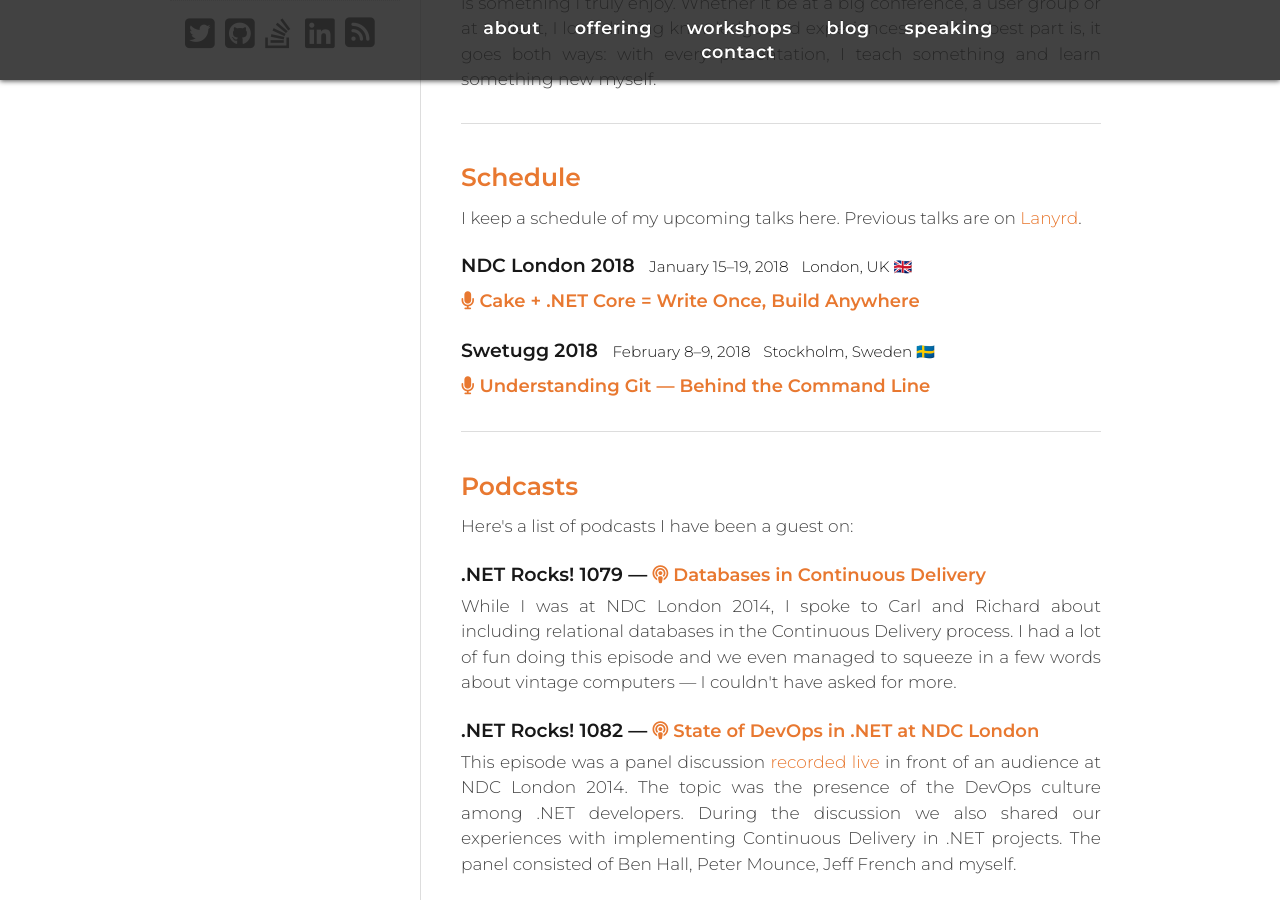
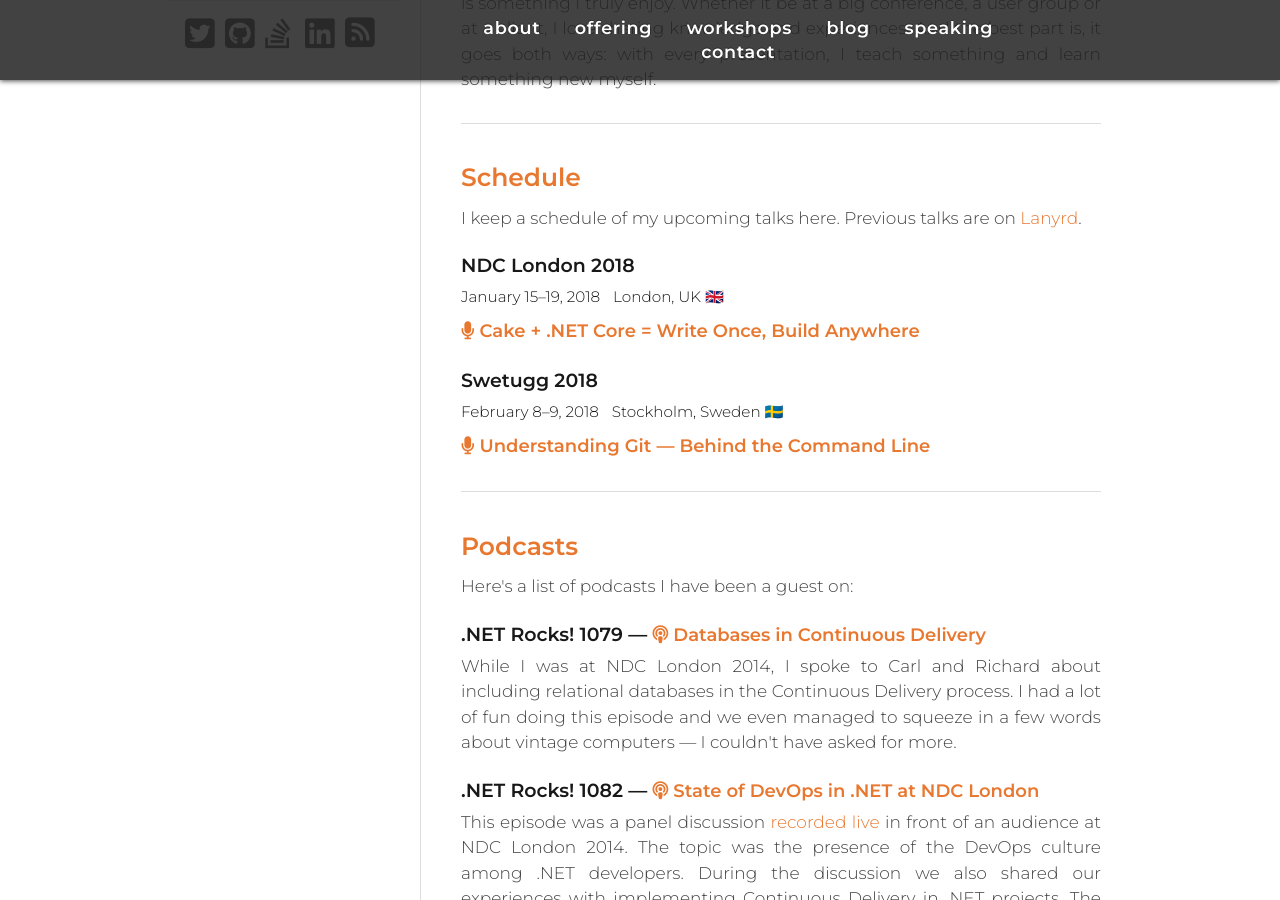
Before and after one commit to megakemp/megakemp.github.io, a Jekyll site: the page built from speaking/index.html, in a window 1280 px wide and 900 px high, scrolled down 471 px. Built offline with Jekyll 4.4.1, drawn with Linux system fonts in a browser that asks for light colours; nearby versions of some CDN libraries; comment, search, counter and statistics services are not loaded.

Commit message:
Moves the event date to a new line in the speaking schedule

```diff
--- a/speaking/index.html
+++ b/speaking/index.html
@@ -20,22 +20,22 @@
   <p>I keep a schedule of my upcoming talks here. Previous talks are on <a href="http://lanyrd.com/profile/ecampidoglio/" target="_blank">Lanyrd</a>.</p>
 
   <h4>
-    <span style="margin-right: 0.5em">NDC London 2018</span>
-    <span class="nowrap">
+    <span>NDC London 2018</span>
+    <div class="nowrap">
       <span class="inline-info">January 15–19, 2018</span>
       <span class="inline-info">London, UK 🇬🇧</span>
-    </span>
+    </div>
   </h4>
   <h4><a href="https://ndc-london.com/talk/cake-net-core-write-once-build-anywhere/" target="_blank"><i class="fa fa-microphone" aria-hidden="true"></i> Cake + .NET Core = Write Once, Build Anywhere</a></h4>
 
   <p></p>
 
   <h4>
-    <span style="margin-right: 0.5em">Swetugg 2018</span>
-    <span class="nowrap">
+    <span>Swetugg 2018</span>
+    <div class="nowrap">
       <span class="inline-info">February 8–9, 2018</span>
       <span class="inline-info">Stockholm, Sweden 🇸🇪</span>
-    </span>
+    </div>
   </h4>
   <h4><a href="https://swetugg.se/swetugg-2018/speakers/enrico-campidoglio/" target="_blank"><i class="fa fa-microphone" aria-hidden="true"></i> Understanding Git — Behind the Command Line</a></h4>
 
```
